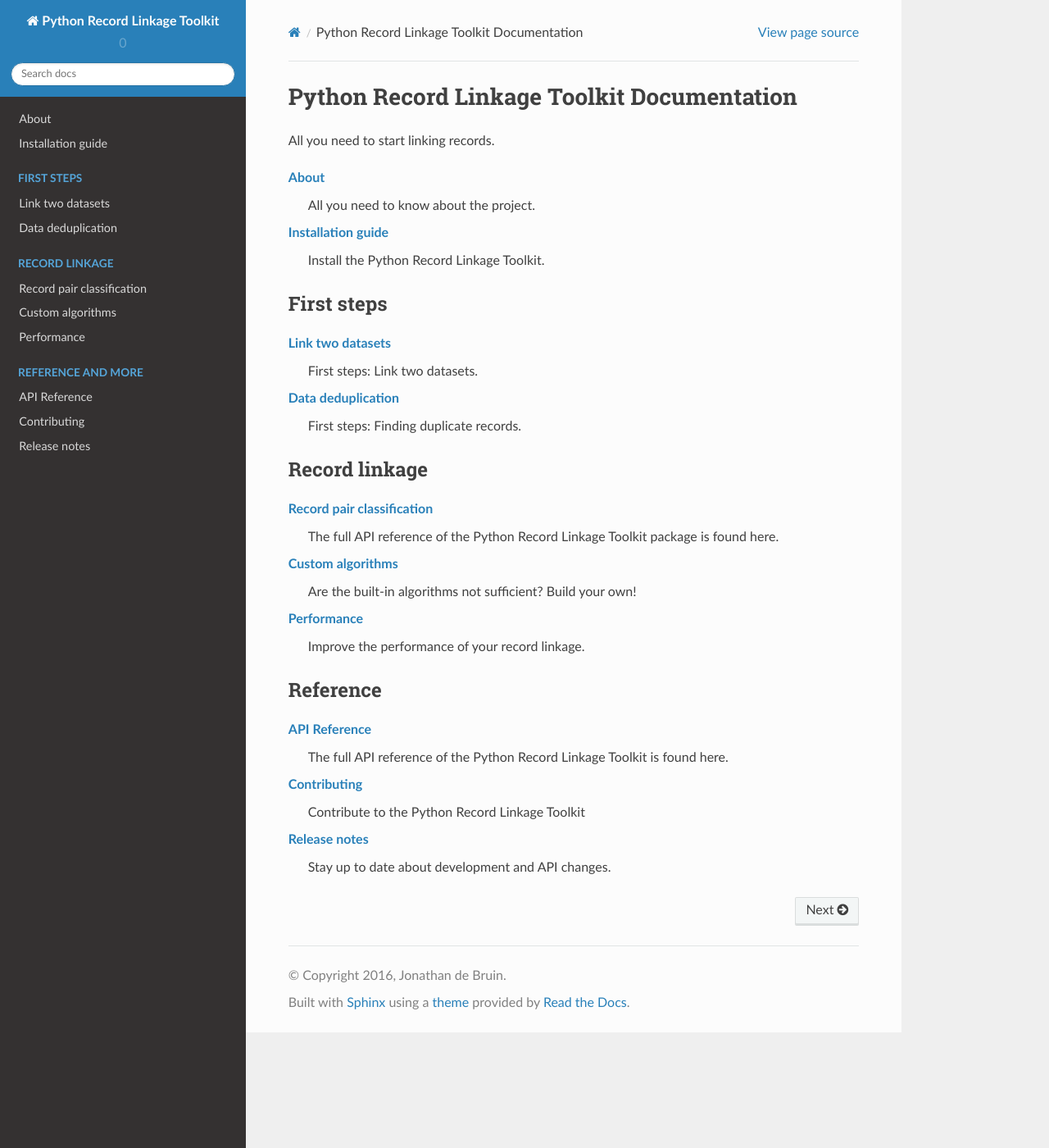
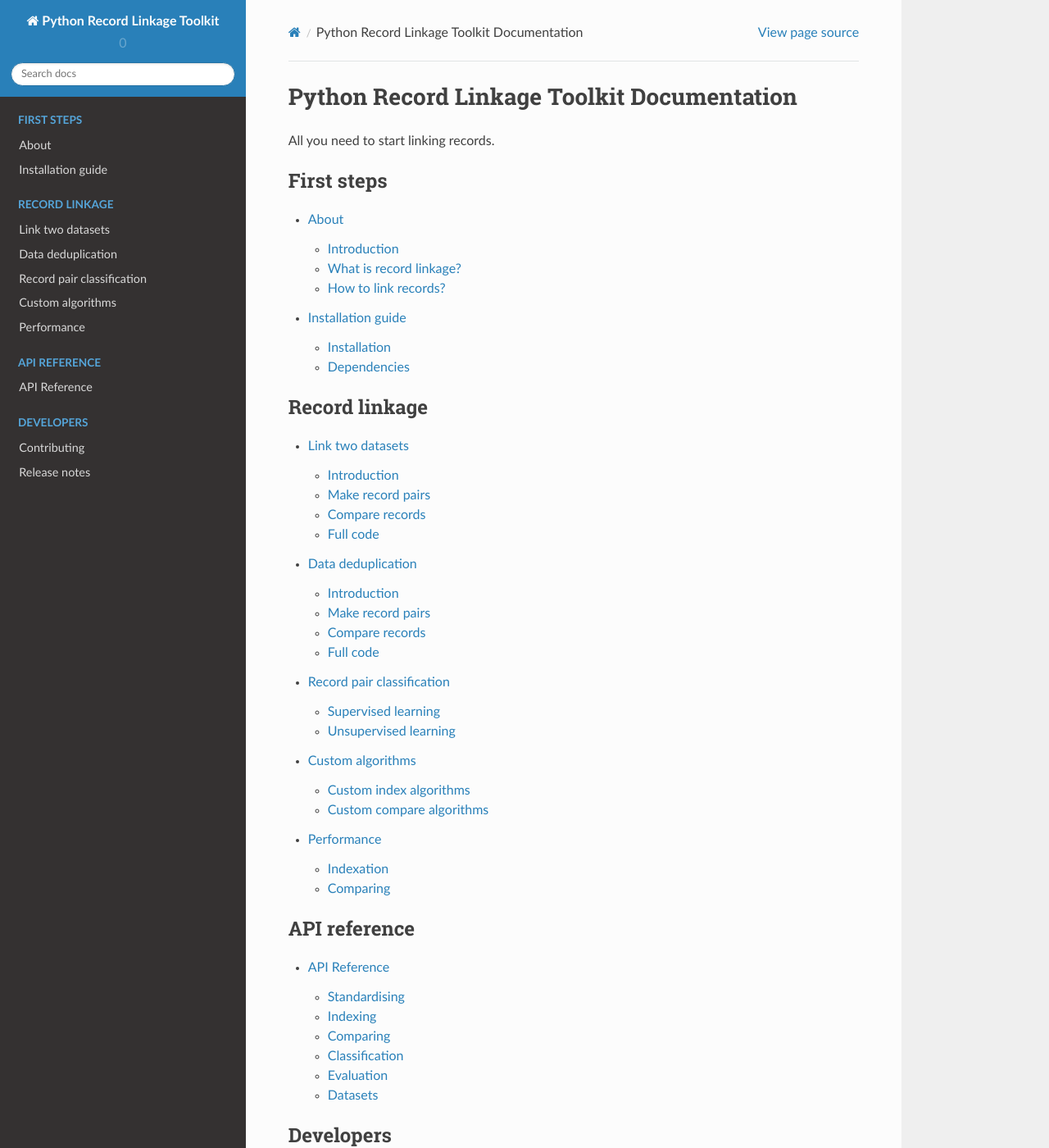
Before and after one commit to J535D165/recordlinkage, a Sphinx documentation site: the page built from docs/index.rst, in a window 1280 px wide and 1400 px high. Shown: the whole window at 82% size. Built offline with Sphinx 7.4.7 and the Read the Docs theme 2.0.0, drawn with Linux system fonts in a browser that asks for light colours.

Commit message:
DOCS: Restructure docs main page

```diff
--- a/docs/index.rst
+++ b/docs/index.rst
@@ -5,75 +5,32 @@
 All you need to start linking records.
 
 .. toctree::
+	:caption: First steps
 	:maxdepth: 2
-	:hidden:
 
 	about
 	installation
 
-:doc:`about`
-	All you need to know about the project.
-
-:doc:`installation`
-	Install the Python Record Linkage Toolkit.
-
-First steps
-===========
-
-.. toctree::
-	:maxdepth: 2
-	:caption: First steps
-	:hidden:
-
-	notebooks/link_two_dataframes.ipynb
-	notebooks/data_deduplication.ipynb
-
-:doc:`notebooks/link_two_dataframes`
-	First steps: Link two datasets.
-
-:doc:`notebooks/data_deduplication`
-	First steps: Finding duplicate records.
-
-Record linkage
-==============
 
 .. toctree::
 	:caption: Record linkage
 	:maxdepth: 2
-	:hidden:
 
+	notebooks/link_two_dataframes.ipynb
+	notebooks/data_deduplication.ipynb
 	notebooks/classifiers.ipynb
 	notebooks/custom_algorithms.ipynb
 	performance.rst
 
-:doc:`notebooks/classifiers`
-	The full API reference of the Python Record Linkage Toolkit package is found here.
-
-:doc:`notebooks/custom_algorithms`
-	Are the built-in algorithms not sufficient? Build your own!
-
-:doc:`performance`
-	Improve the performance of your record linkage.
-
-Reference
-=========
-
 .. toctree::
+	:caption: API reference
 	:maxdepth: 2
-	:caption: Reference and more
-	:hidden:
 
 	reference
 
+.. toctree::
+	:caption: Developers
+	:maxdepth: 1
+
 	contributing
-
 	changelog
-
-:doc:`reference`
-	The full API reference of the Python Record Linkage Toolkit is found here.
-
-:doc:`contributing`
-	Contribute to the Python Record Linkage Toolkit
-
-:doc:`changelog`
-	Stay up to date about development and API changes.
```
